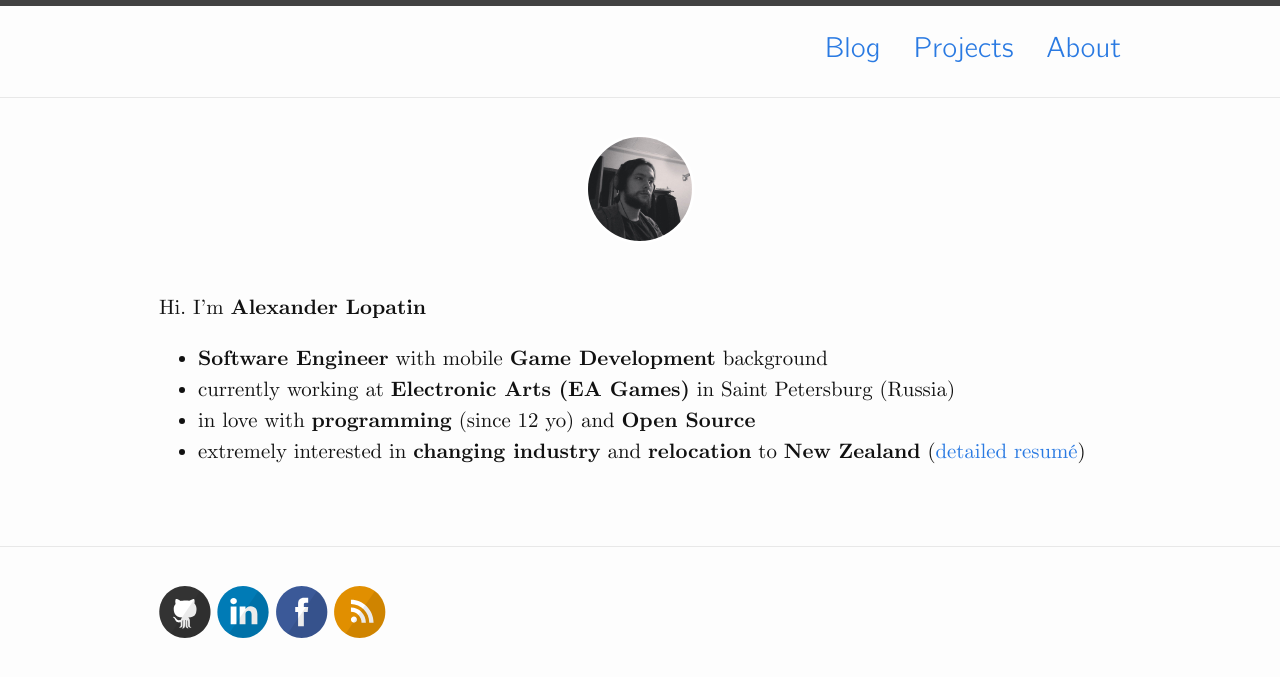
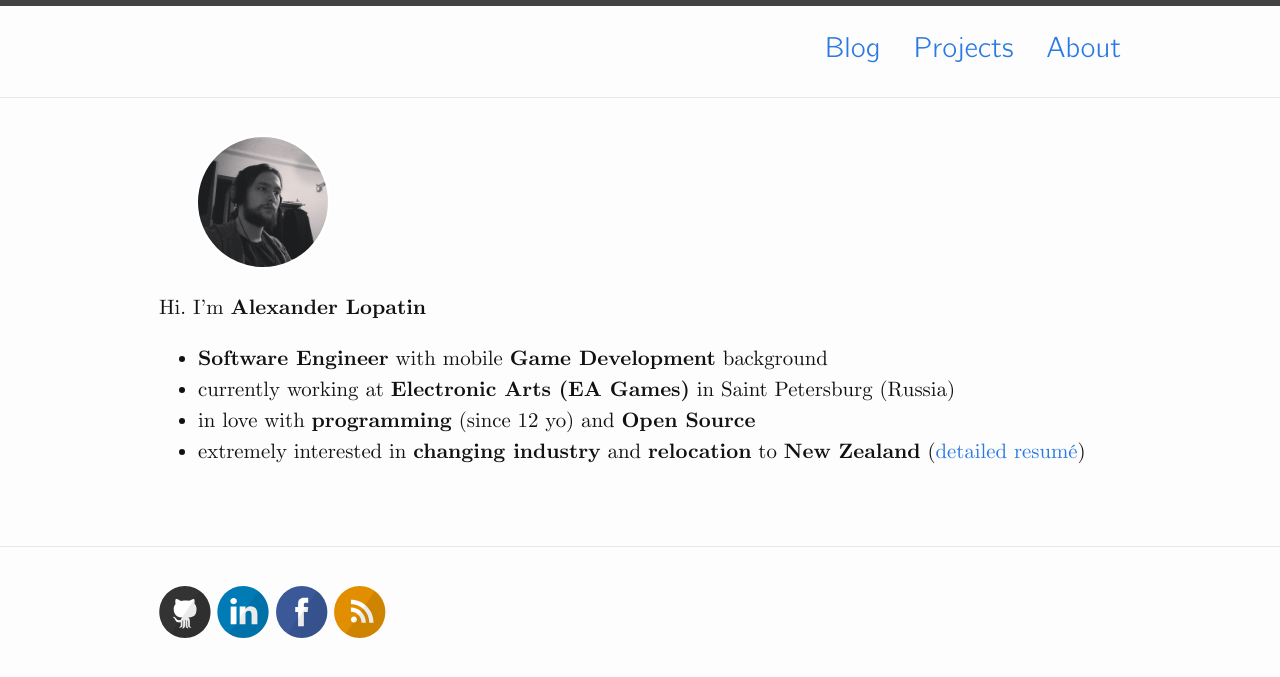
Before and after one commit to alopatindev/alopatindev.github.io, a Jekyll site: the page built from 02_about.md, in a window 1280 px wide. Shown: the top 677 px of the page. Built offline with Jekyll 4.4.1, drawn with Linux system fonts in a browser that asks for light colours.

Commit message:
add favicon; update style

```diff
--- a/_includes/head.html
+++ b/_includes/head.html
@@ -9,4 +9,5 @@
   <link rel="stylesheet" href="{{ "/css/main.css" | prepend: site.baseurl }}">
   <link rel="canonical" href="{{ page.url | replace:'index.html','' | prepend: site.baseurl | prepend: site.url }}">
   <link rel="alternate" type="application/rss+xml" title="{{ site.title }}" href="{{ "/feed.xml" | prepend: site.baseurl | prepend: site.url }}">
+  <link rel="shortcut icon" type="image/png" href="{{ "/pictures/favicon.png" | prepend: site.baseurl }}">
 </head>
--- a/_sass/_layout.scss
+++ b/_sass/_layout.scss
@@ -204,13 +204,17 @@
     font-size: 19px;
     > time {
       font-family: $datetime-font-family;
-      color: #aaa;
+      color: $grey-color;
+      @include media-query($on-palm) {
+        display: none;
+      }
     }
   }
 }
 
 .post-meta {
   font-size: $small-font-size;
+  font-family: $datetime-font-family;
   color: $grey-color;
 }
 
@@ -267,9 +271,10 @@
 }
 
 #avatar {
-  width: 80px;
+  width: 100px;
   border-radius: 50%;
   display: block;
-  margin: auto auto 40px auto;
+  margin-left: 30px;
+  margin-bottom: 20px;
   box-shadow: 0 0 0 2px white;
 }
```
Also changed, not shown: pictures/favicon.png (added).
